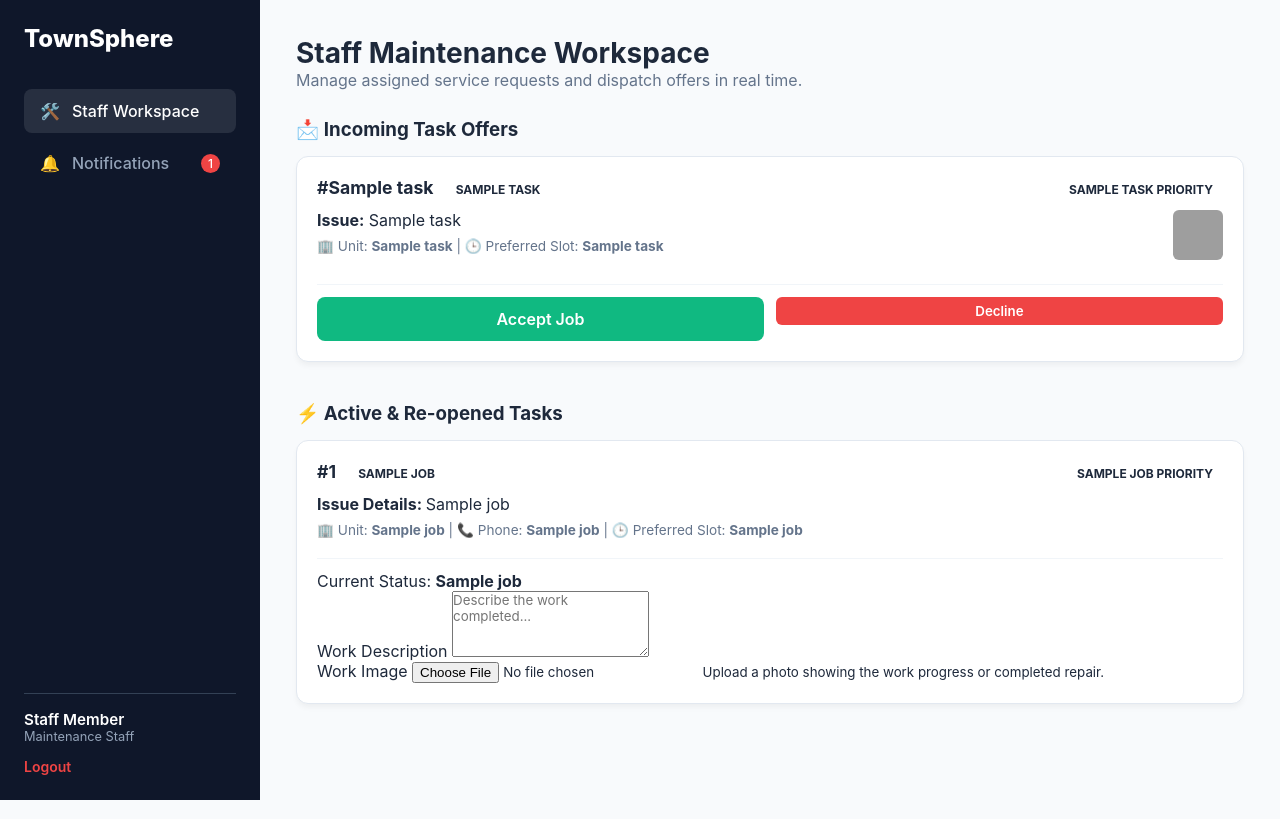
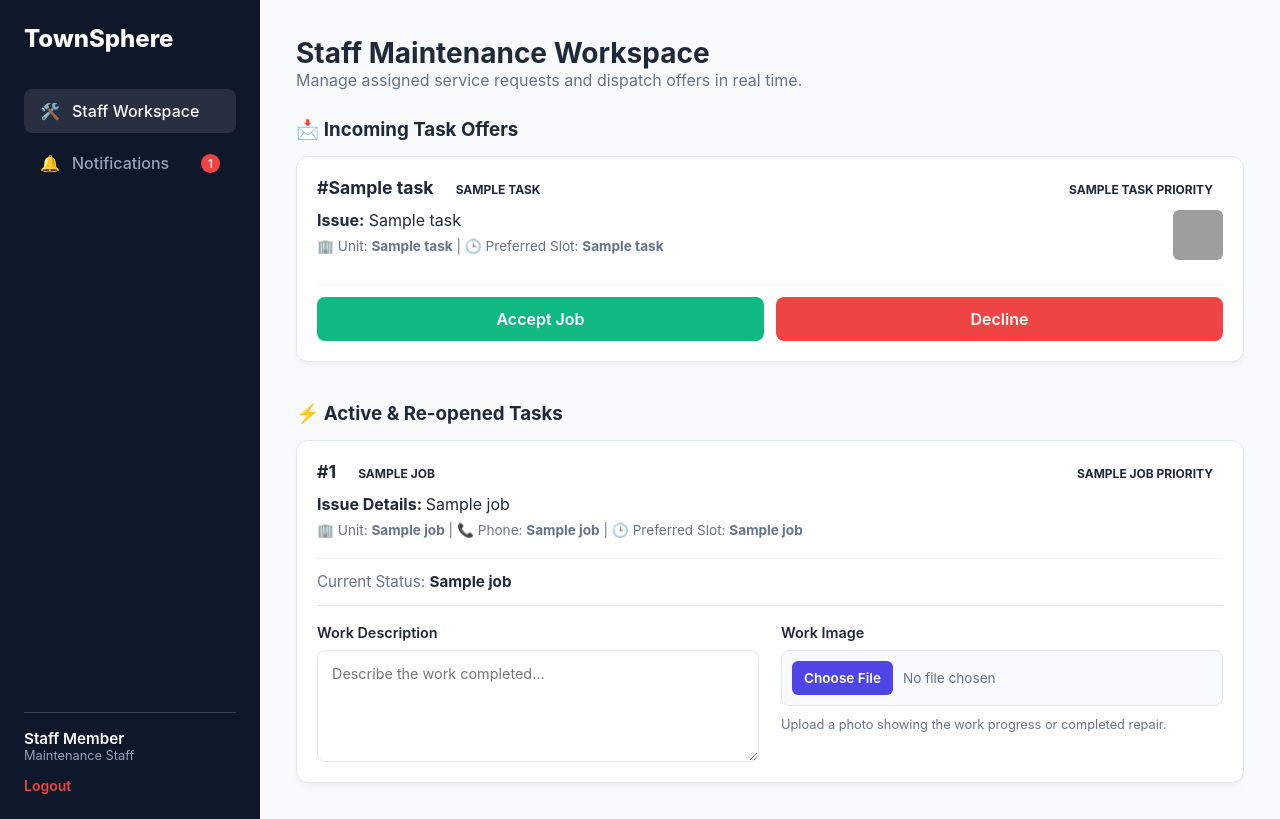
Before and after one commit to Kirthershni/TownSphere, a Flask app: template templates/staff_dashboard.html in a window 1280 px wide. Run offline with Flask 3, Linux system fonts and the light colour scheme; the template is opened without the code that fills it: most values are stand-ins (such as "Sample title", 1, 10 or a date in 2020); grey boxes are pictures that could not be loaded.

Commit message:
Update style.css

```diff
--- a/static/css/style.css
+++ b/static/css/style.css
@@ -750,15 +750,15 @@ th {
     border-radius: 6px;
     font-size: 0.85rem;
 }
-
 .btn-reject {
     background: #ef4444;
     color: white;
     border: none;
-    padding: 6px 12px;
-    border-radius: 6px;
+    padding: 12px;
+    border-radius: 8px;
     cursor: pointer;
     font-weight: 600;
+    font-size: 1rem;
 }
 .rejection-alert {
     background: #fffbebfb;
@@ -769,3 +769,268 @@ th {
     font-size: 0.85rem;
     margin-top: 10px;
 }
+/* =====================================================
+   ADMIN NOTIFICATIONS
+===================================================== */
+
+.notification-card {
+    margin-bottom: 15px;
+}
+
+.notification-unread {
+    border-left: 4px solid var(--primary);
+}
+
+.notification-read {
+    border-left: 4px solid var(--border-color);
+}
+/* =========================================
+   STAFF TASK - WORK UPDATE FORM
+========================================= */
+
+.task-update-form {
+    display: flex;
+    flex-direction: column;
+    gap: 16px;
+    width: 100%;
+}
+
+/* Description and image fields */
+.work-update-fields {
+    display: grid;
+    grid-template-columns: 1fr 1fr;
+    gap: 20px;
+    width: 100%;
+}
+
+.work-field {
+    display: flex;
+    flex-direction: column;
+    gap: 8px;
+    min-width: 0;
+}
+
+.work-field label {
+    font-size: 0.9rem;
+    font-weight: 600;
+    color: var(--text-main);
+}
+
+/* Description box */
+.work-field textarea {
+    width: 100%;
+    min-height: 100px;
+    padding: 12px 14px;
+    border: 1px solid var(--border-color);
+    border-radius: 8px;
+    background: #ffffff;
+    color: var(--text-main);
+    font-size: 0.9rem;
+    line-height: 1.5;
+    resize: vertical;
+    outline: none;
+    transition: border-color 0.2s, box-shadow 0.2s;
+}
+
+.work-field textarea:focus {
+    border-color: var(--primary);
+    box-shadow: 0 0 0 3px rgba(79, 70, 229, 0.1);
+}
+
+/* Image upload */
+.work-field input[type="file"] {
+    width: 100%;
+    padding: 10px;
+    border: 1px solid var(--border-color);
+    border-radius: 8px;
+    background: #f8fafc;
+    color: var(--text-muted);
+    font-size: 0.85rem;
+}
+
+.work-field input[type="file"]::file-selector-button {
+    background: var(--primary);
+    color: white;
+    border: none;
+    padding: 8px 12px;
+    margin-right: 10px;
+    border-radius: 6px;
+    cursor: pointer;
+}
+
+.work-field input[type="file"]::file-selector-button:hover {
+    background: var(--primary-hover);
+}
+
+/* Submit button */
+.task-update-form .btn-primary {
+    width: 100%;
+    margin-top: 2px;
+}
+
+/* Mobile layout */
+@media (max-width: 700px) {
+    .work-update-fields {
+        grid-template-columns: 1fr;
+    }
+}
+/* =====================================================
+   STAFF TASK UPDATE FORM
+===================================================== */
+
+.task-update-footer {
+    display: flex;
+    flex-direction: column;
+    gap: 18px;
+}
+
+.task-current-status {
+    padding-bottom: 14px;
+    border-bottom: 1px solid var(--border-color);
+}
+
+.task-current-status .status-indicator-text {
+    font-size: 0.95rem;
+    color: var(--text-muted);
+}
+
+.task-current-status strong {
+    color: var(--text-main);
+}
+
+
+/* FORM LAYOUT */
+
+.task-update-form {
+    display: flex;
+    flex-direction: column;
+    gap: 18px;
+    width: 100%;
+    min-width: 0;
+}
+
+.work-update-fields {
+    display: grid;
+    grid-template-columns: minmax(0, 1fr) minmax(0, 1fr);
+    gap: 22px;
+    width: 100%;
+}
+
+.work-field {
+    display: flex;
+    flex-direction: column;
+    gap: 9px;
+    min-width: 0;
+}
+
+.work-field label {
+    display: block;
+    font-size: 0.9rem;
+    font-weight: 600;
+    color: var(--text-main);
+}
+
+
+/* DESCRIPTION */
+
+.work-field textarea {
+    display: block;
+    width: 100%;
+    min-height: 110px;
+    padding: 12px 14px;
+
+    border: 1px solid var(--border-color);
+    border-radius: 8px;
+
+    background: #ffffff;
+    color: var(--text-main);
+
+    font-family: inherit;
+    font-size: 0.9rem;
+    line-height: 1.5;
+
+    resize: vertical;
+    outline: none;
+
+    transition: border-color 0.2s, box-shadow 0.2s;
+}
+
+.work-field textarea:focus {
+    border-color: var(--primary);
+    box-shadow: 0 0 0 3px rgba(79, 70, 229, 0.1);
+}
+
+
+/* IMAGE UPLOAD */
+
+.work-field input[type="file"] {
+    display: block;
+    width: 100%;
+    min-width: 0;
+    padding: 10px;
+
+    border: 1px solid var(--border-color);
+    border-radius: 8px;
+
+    background: #f8fafc;
+    color: var(--text-muted);
+
+    font-family: inherit;
+    font-size: 0.85rem;
+}
+
+.work-field input[type="file"]::file-selector-button {
+    padding: 9px 12px;
+    margin-right: 10px;
+
+    border: none;
+    border-radius: 6px;
+
+    background: var(--primary);
+    color: #ffffff;
+
+    font-family: inherit;
+    font-weight: 600;
+
+    cursor: pointer;
+    transition: background 0.2s;
+}
+
+.work-field input[type="file"]::file-selector-button:hover {
+    background: var(--primary-hover);
+}
+
+.work-image-hint {
+    color: var(--text-muted);
+    font-size: 0.8rem;
+    line-height: 1.5;
+}
+
+
+/* STATUS BUTTON */
+
+.task-status-button {
+    width: 100%;
+    margin-top: 2px;
+}
+
+.task-complete-button {
+    background: var(--success);
+}
+
+.task-complete-button:hover {
+    background: #059669;
+}
+
+
+/* RESPONSIVE */
+
+@media (max-width: 700px) {
+    .work-update-fields {
+        grid-template-columns: 1fr;
+    }
+
+    .task-update-footer {
+        gap: 14px;
+    }
+}
```
